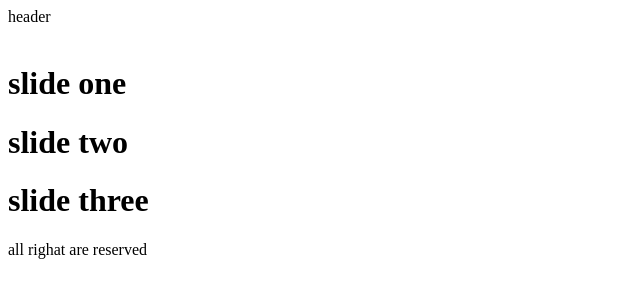
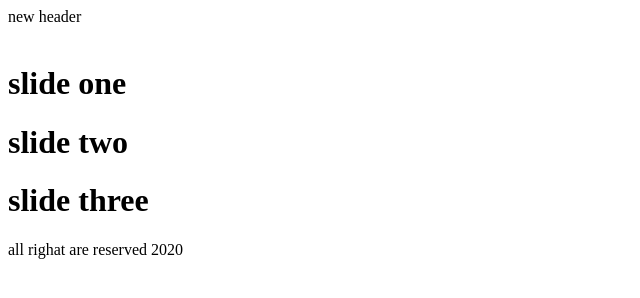
Before and after one commit to mahan-redboy177/git-project-one, a plain HTML site: page index.html in a window 1280 px wide. Shown: the full height of the page, 0-640 px from the left. Drawn offline with Linux system fonts and the light colour scheme.

Commit message:
some chages in min branch

```diff
--- a/index.html
+++ b/index.html
@@ -7,7 +7,7 @@
 </head>
 <body>
     <header>
-        header
+        new header
     </header>
     <div class="banner">
         <img src="banner.jpg" alt="">
@@ -18,7 +18,7 @@
         <h1>slide three</h1>
     </div>
     <footer>
-        all righat are reserved
+        all righat are reserved 2020
     </footer>
 
     <script src="script.js"></script>
```
